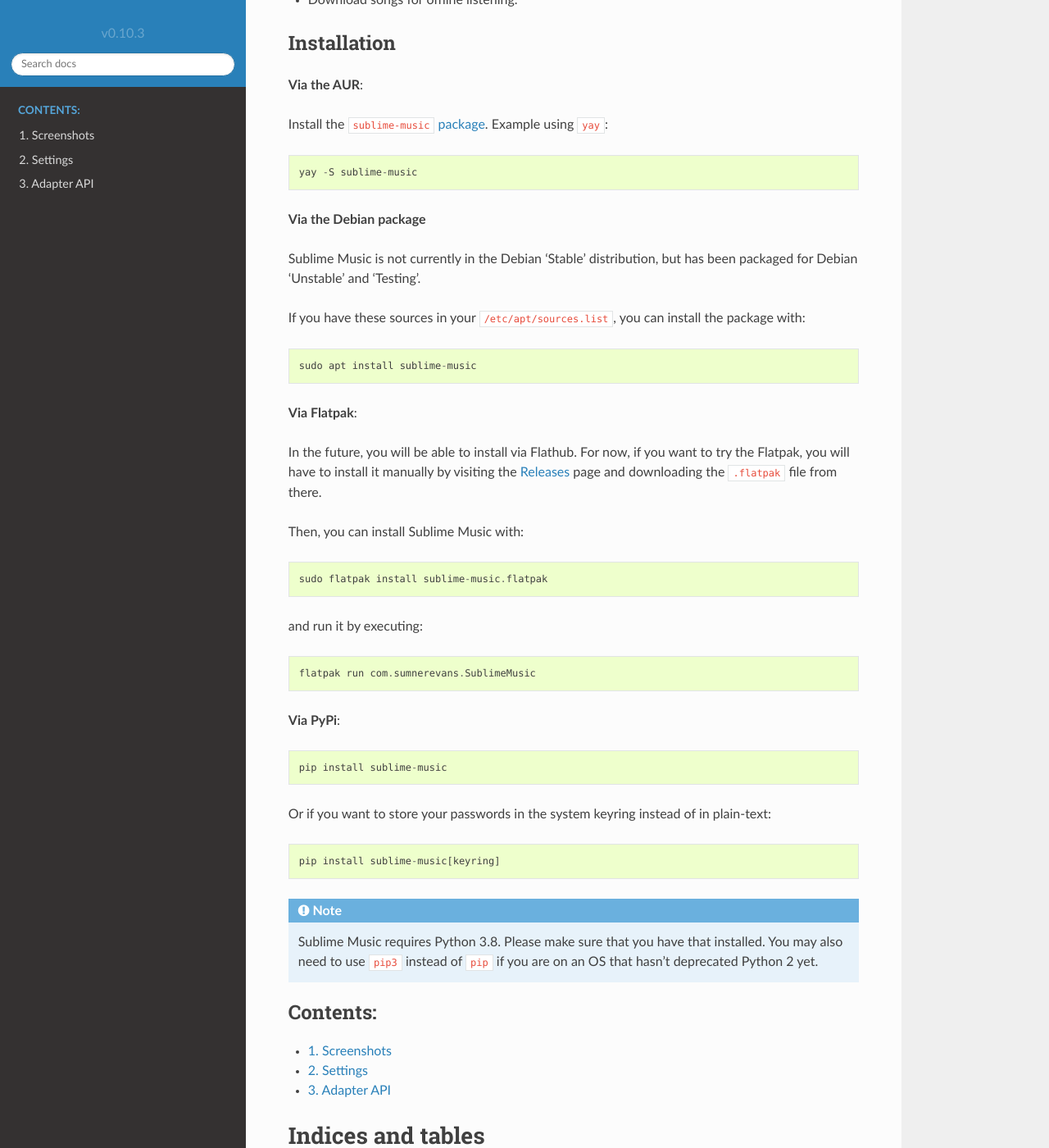
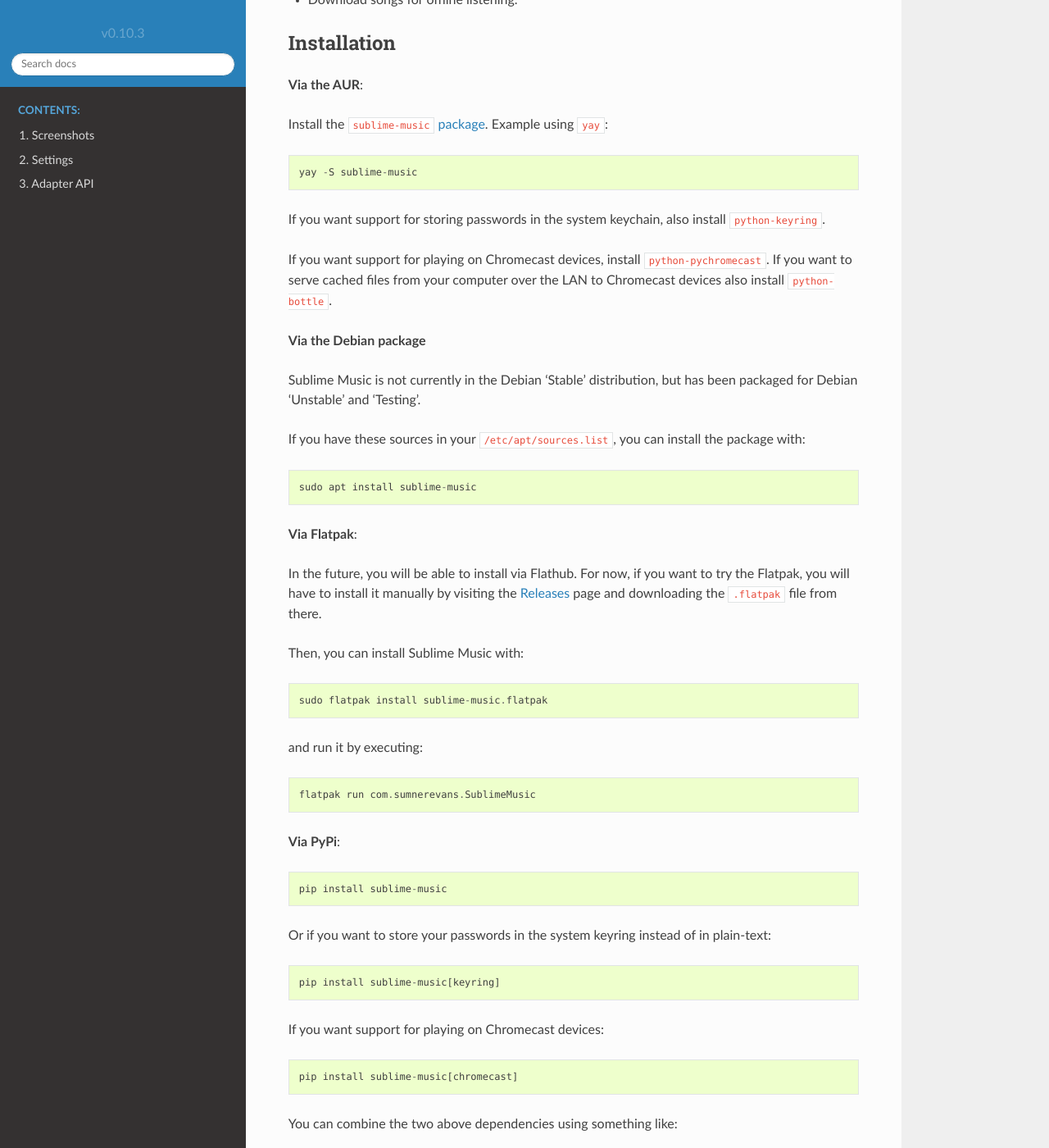
Before and after one commit to sublime-music/sublime-music, a Sphinx documentation site: the page built from docs/index.rst, in a window 1280 px wide and 1400 px high, scrolled down 1504 px. Shown: the whole window at 82% size. Built offline with Sphinx 7.4.7 and the Read the Docs theme 2.0.0, drawn with Linux system fonts in a browser that asks for light colours; pages that are not in the unit, such as notebooks, are missing from menus; some of the changed text lies outside the part shown.

Commit message:
Update docs

```diff
--- a/docs/index.rst
+++ b/docs/index.rst
@@ -46,6 +46,13 @@
 
     yay -S sublime-music
 
+If you want support for storing passwords in the system keychain, also install
+``python-keyring``.
+
+If you want support for playing on Chromecast devices, install
+``python-pychromecast``. If you want to serve cached files from your computer
+over the LAN to Chromecast devices also install ``python-bottle``.
+
 .. |AUR Package| replace:: ``sublime-music`` package
 .. _AUR Package: https://aur.archlinux.org/packages/sublime-music/
 
@@ -84,6 +91,14 @@
 
     pip install sublime-music[keyring]
 
+If you want support for playing on Chromecast devices::
+
+    pip install sublime-music[chromecast]
+
+You can combine the two above dependencies using something like::
+
+    pip install sublime-music[keyring,chromecast]
+
 .. note::
 
    Sublime Music requires Python 3.8. Please make sure that you have that
```
Also changed, not shown: 1 other file.
